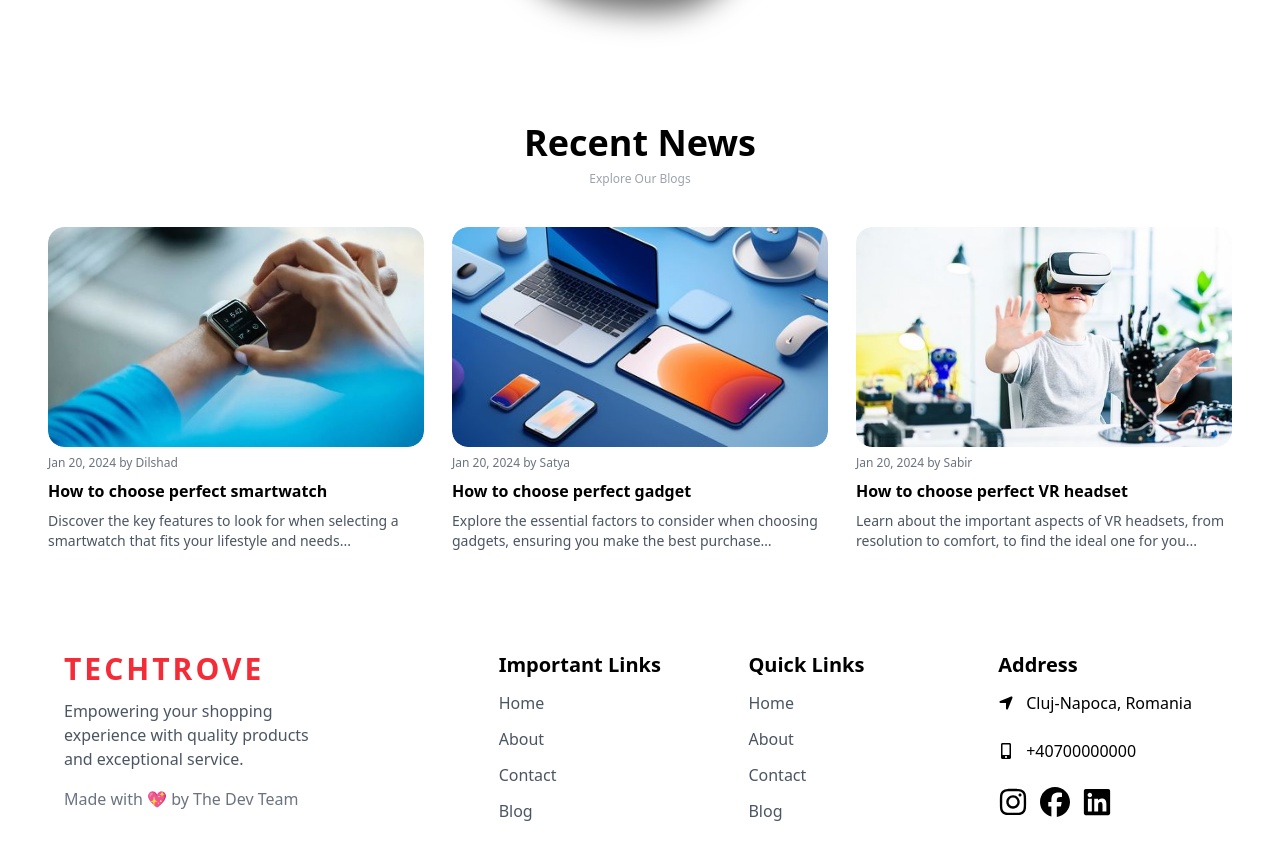
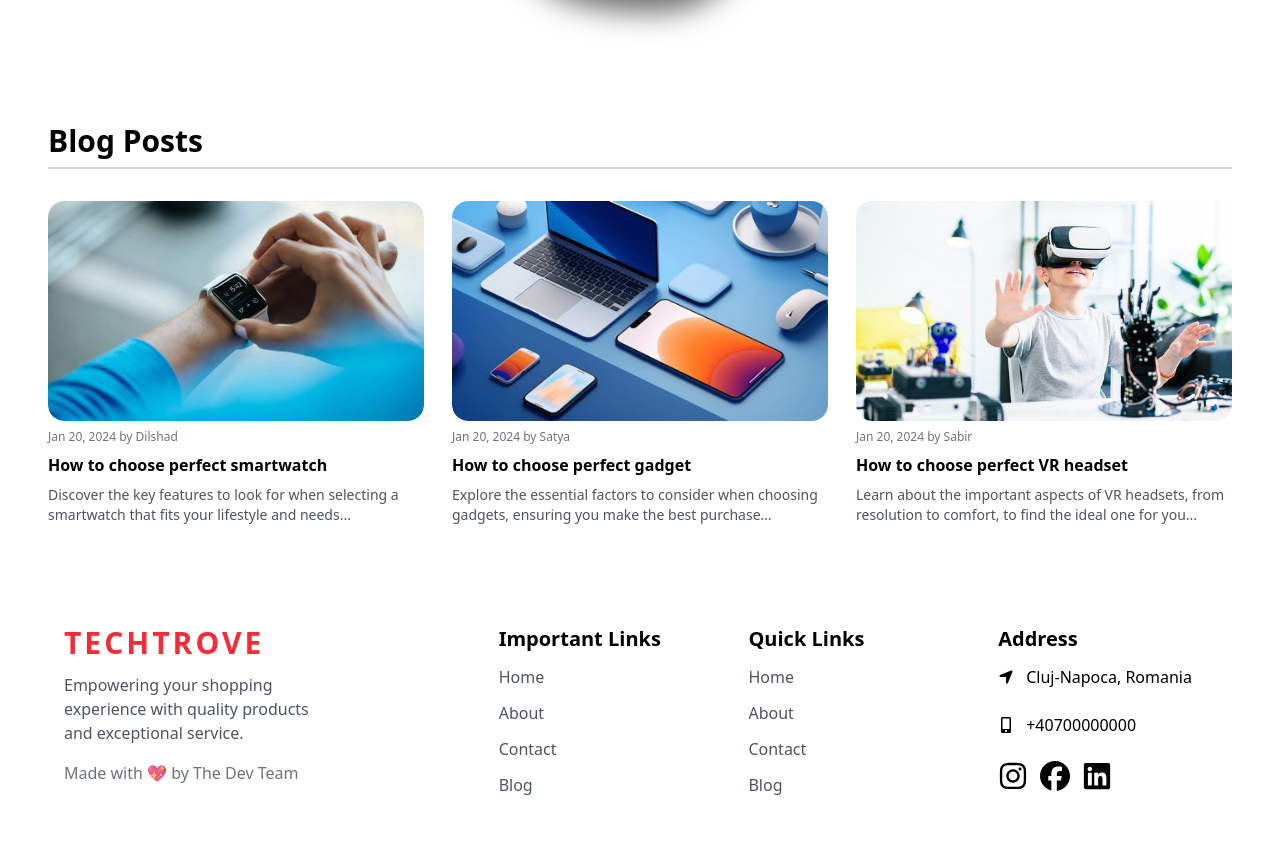
Before and after one commit to alinacldpr/E-CommerceWebsite, a React (Vite) app in the folder TechTrove-FE/: page / in a window 1280 px wide. Shown: the part 3367-4226 px from the top of the page. Built offline with nearby package versions, Linux system fonts and the light colour scheme.

Commit message:
implemented the Blog page functionalities (added full articles)

```diff
--- a/TechTrove-FE/src/components/Blogs/Blogs.jsx
+++ b/TechTrove-FE/src/components/Blogs/Blogs.jsx
@@ -9,27 +9,27 @@ import Img3 from "../../assets/blogs/blog-3.jpg";
 
 const BlogData = [
   {
+    id: 1,
     title: "How to choose perfect smartwatch",
-    subtitle:
-      "Discover the key features to look for when selecting a smartwatch that fits your lifestyle and needs...",
+    subtitle: "Discover the key features to look for when selecting a smartwatch that fits your lifestyle and needs...",
     published: "Jan 20, 2024 by Dilshad",
     image: Img1,
     aosDelay: "0",
     link: "/blogs/smartwatch"
   },
   {
+    id: 2,
     title: "How to choose perfect gadget",
-    subtitle:
-      "Explore the essential factors to consider when choosing gadgets, ensuring you make the best purchase decision...",
+    subtitle: "Explore the essential factors to consider when choosing gadgets, ensuring you make the best purchase decision...",
     published: "Jan 20, 2024 by Satya",
     image: Img2,
     aosDelay: "200",
     link: "/blogs/gadget"
   },
   {
+    id: 3,
     title: "How to choose perfect VR headset",
-    subtitle:
-      "Learn about the important aspects of VR headsets, from resolution to comfort, to find the ideal one for you...",
+    subtitle: "Learn about the important aspects of VR headsets, from resolution to comfort, to find the ideal one for you...",
     published: "Jan 20, 2024 by Sabir",
     image: Img3,
     aosDelay: "400",
@@ -41,13 +41,18 @@ const Blogs = () => {
   return (
     <div className="my-12">
       <div className="container">
-        <Heading title="Recent News" subtitle={"Explore Our Blogs"} />
+        {/* Custom header section */}
+        <div className="flex flex-col">
+          <h1 className="text-3xl font-bold">Blog Posts</h1>
+          <div className="border-t-2 border-gray-300 mt-2 mb-8"></div>
+        </div>
+        {/* Blog section */}
         <div className="grid grid-cols-1 sm:grid-cols-2 md:grid-cols-3 gap-6 gap-y-8 sm:gap-4 md:gap-7">
           {BlogData.map((data) => (
             <div
               data-aos="fade-up"
               data-aos-delay={data.aosDelay}
-              key={data.title}
+              key={data.id}
               className="bg-white dark:bg-gray-900"
             >
               <div className="overflow-hidden rounded-2xl mb-2">
```
